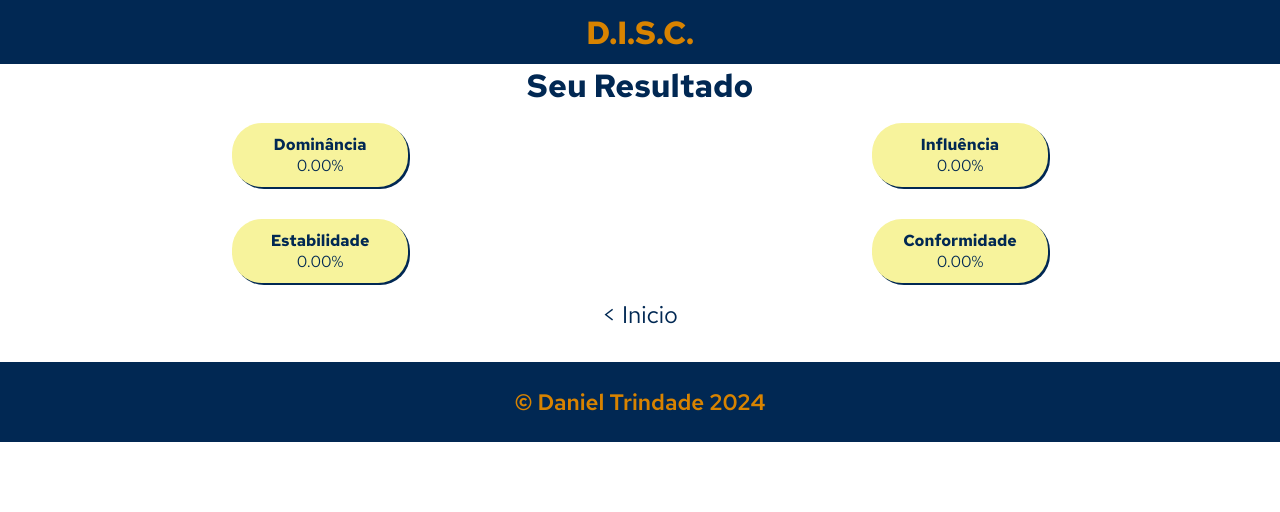
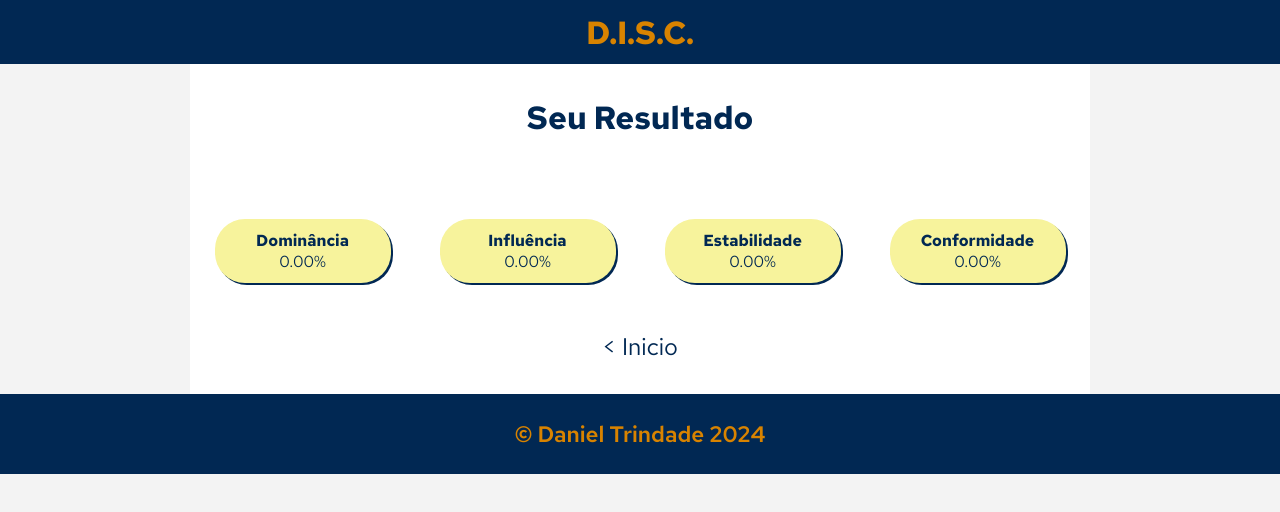
Before and after one commit to daniel-trindade/DISC-TEST, an Angular app: page /resultado in a window 1280 px wide. Shown: the top 512 px of the page. Built offline with nearby package versions, Linux system fonts and the light colour scheme.

Commit message:
Responsividade para pc

```diff
--- a/src/app/app.component.scss
+++ b/src/app/app.component.scss
@@ -1,4 +1,7 @@
-main-container{
+.main-container{
   height: 100vh;
   width: 100%;
+  display: flex;
+  flex-direction: column;
+  align-items: center;
 }
--- a/src/app/components/footer/footer.component.scss
+++ b/src/app/components/footer/footer.component.scss
@@ -1,5 +1,5 @@
 .footer-container{
-  width: 100%;
+  width: 100vw;
   height: 10vh;
   background-color: #012853;
   display: flex;
--- a/src/app/components/nav-bar/nav-bar.component.scss
+++ b/src/app/components/nav-bar/nav-bar.component.scss
@@ -1,6 +1,6 @@
 .nav-bar{
   height: 8vh;
-  width: 100%;
+  width: 100vw;
   color: #d88300;
   background-color: #012853;
   display: flex;
--- a/src/app/pages/home-page/home-page.component.scss
+++ b/src/app/pages/home-page/home-page.component.scss
@@ -34,3 +34,10 @@
     color: #012853;
   }
 }
+
+@media  (min-width: 900px) {
+
+  .homeContainer {
+    width: 900px;
+  }
+}
--- a/src/app/pages/result-page/result-page.component.scss
+++ b/src/app/pages/result-page/result-page.component.scss
@@ -38,4 +38,21 @@
   }
 }
 
-// #F7F39C
+@media (min-width: 900px) {
+  .result-container {
+    width: 900px;
+
+    h1 {
+      margin: 2rem 0 2rem 0;
+    }
+  }
+
+  .values-block {
+    width: 100%;
+    display: grid;
+    grid-template-columns: repeat(4, 25%);
+    place-items: center;
+    margin: 2rem 0 2rem 0;
+  }
+
+}
--- a/src/app/pages/starting-test/starting-test.component.scss
+++ b/src/app/pages/starting-test/starting-test.component.scss
@@ -27,3 +27,9 @@
   }
 
 }
+
+@media  (min-width: 900px) {
+  .starting-test-container {
+    width: 900px;
+  }
+}
--- a/src/app/pages/test/test.component.scss
+++ b/src/app/pages/test/test.component.scss
@@ -47,3 +47,27 @@
     margin-top: 2rem;
   }
 }
+
+@media (min-width: 900px) {
+  .test-container {
+    width: 900px;
+  }
+
+  .options {
+    width: 900px;
+    height: 300px;
+    display: grid;
+    grid-template-columns: repeat(4, 25%);
+    place-items: center;
+  }
+
+  h1 {
+    margin: 0;
+  }
+}
+
+@media (max-height: 820px) {
+  .options {
+    height: 150px;
+  }
+}
--- a/src/index.html
+++ b/src/index.html
@@ -10,7 +10,7 @@
   <link rel="preconnect" href="https://fonts.gstatic.com" crossorigin>
   <link href="https://fonts.googleapis.com/css2?family=Red+Hat+Text:ital,wght@0,300..700;1,300..700&display=swap" rel="stylesheet">
 </head>
-<body>
+<body class="main-container">
   <app-root></app-root>
 </body>
 </html>
--- a/src/styles.scss
+++ b/src/styles.scss
@@ -5,12 +5,9 @@
   padding: 0;
 }
 
-// .red-hat-text-<uniquifier> {
-
-//   font-optical-sizing: auto;
-//   font-weight: <weight>;
-//   font-style: normal;
-// }
+.main-container {
+  background-color: #f3f3f3;
+}
 
 
 //PALETA DE CORES PARA PROJETO
```
